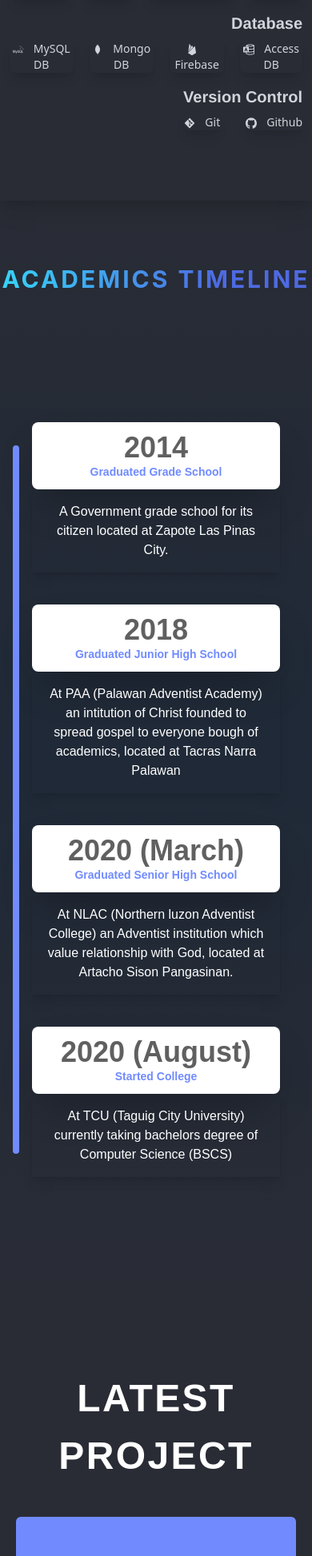
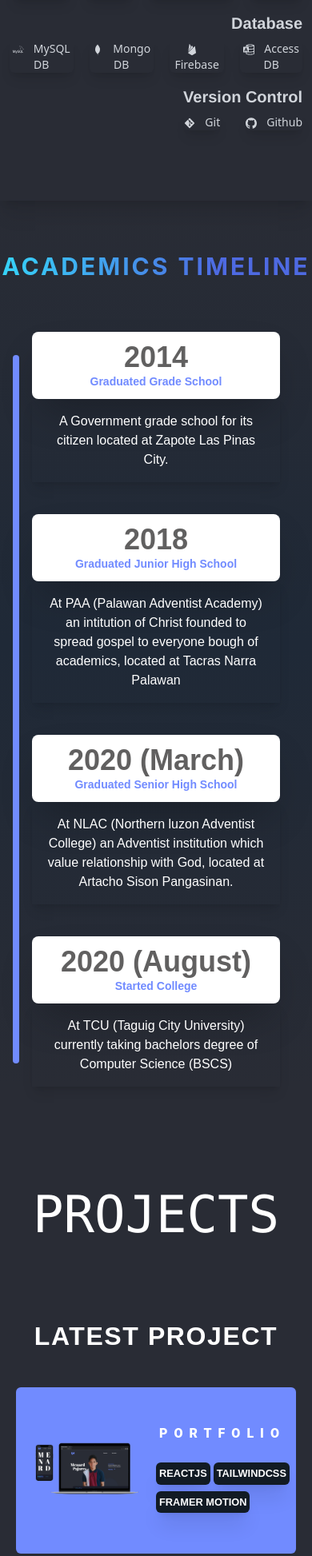
Before and after one commit to DevNanad/MODERN-PORTFOLIO, a React (Create React App) app: page / in a window 390 px wide. Shown: the part 1991-3937 px from the top of the page at 80% size. Built offline with nearby package versions, Linux system fonts and the light colour scheme.

Commit message:
Fix bugs and Add All projects plain

```diff
--- a/src/components/SectionFive.js
+++ b/src/components/SectionFive.js
@@ -3,13 +3,16 @@ import proj from '../images/proj.png'
 
 function SectionFive() {
   return (
-    <div className='h-[100vh] flex flex-col md:flex-row text-white  poppins' id='secFive'>
+    <div className='text-white  poppins relative top-0' id='secFive'>
 
-      {/* Latest Project */}
-      <div className="contOne flex-[50%] flex flex-col justify-center px-5">
+      <h1 className='text-[4rem] text-center pt-28 pb-20 font-mono'>PROJECTS</h1>
 
+      <div className="project-wrapper flex flex-col md:flex-row">
 
-          <h1 className='text-[3rem] mt-20 pb-10 text-center poppins font-semibold tracking-wider'>LATEST PROJECT</h1>
+        {/* Latest Project */}
+        <div className="contOne flex-[50%] flex flex-col justify-center px-5">
+
+          <h1 className='text-[2rem] pb-10 text-center poppins font-semibold tracking-wider'>LATEST PROJECT</h1>
           <div className="latest-wrap rounded-md overflow-hidden h-52  flex justify-center items-center w-full bg-[#718BFF]">
 
               <img src={proj} alt="latest-proj-image" className='w-1/2 px-5' />
@@ -27,14 +30,19 @@ function SectionFive() {
             My latest Portfolio currently under devevelopment, showcasing frontend ability.
           </p>
 
+        </div>
 
-
+        {/* All Projects */}
+        <div className="contTwo flex-[50%] flex justify-center">
+          <div class="grid grid-rows-2 grid-cols-2 grid-flow-col gap-4 w-full px-5 rounded-xl overflow-hidden">
+            <div className='bg-blue-300'>PROJECT 01</div>
+            <div className='bg-yellow-300'>PROJECT 02</div>
+            <div className='bg-red-300'> PROJECT 03</div>
+            <div className='bg-violet-300'>PROJECT 04</div>
+          </div>
+        </div>
       </div>
 
-      {/* All Projects */}
-      <div className="contTwo flex-[50%]">
-
-      </div>
     </div>
   )
 }
--- a/src/components/SectionFour.js
+++ b/src/components/SectionFour.js
@@ -10,13 +10,13 @@ function SectionFour() {
 
 
   return (
-    <div className=' box-border md:flex md:items-center gap-20 md:flex-col md:justify-center text-white bg-gradient-to-b from-transparent via-gray-800 to-transparent poppins ' id="secFour">
+    <div className='box-border md:flex md:items-center gap-20 md:flex-col md:justify-center text-white bg-gradient-to-b from-transparent via-gray-800 to-transparent poppins ' id="secFour">
 
-        <h1 className='academics pt-20 md:pt-20 text-center text-3xl md:text-4xl font-bold uppercase tracking-widest applesys'>Academics Timeline</h1>
+        <h1 className='academics py-16 text-center text-3xl md:text-4xl font-bold uppercase tracking-widest applesys'>Academics Timeline</h1>
 
 
         {/*TIMELINE*/}
-        <div className=" h-[150vh] timeline ">
+        <div className="timeline ">
 
 
           {/* Large timeline */}
--- a/src/index.css
+++ b/src/index.css
@@ -198,7 +198,7 @@ body{
 .left-timeline::after{
   content: '';
   width: 8px;
-  min-height: 150vh;
+  height: 100%;
   background: #718BFF;
   position: absolute;
   left: calc(50% - 4px);
```
